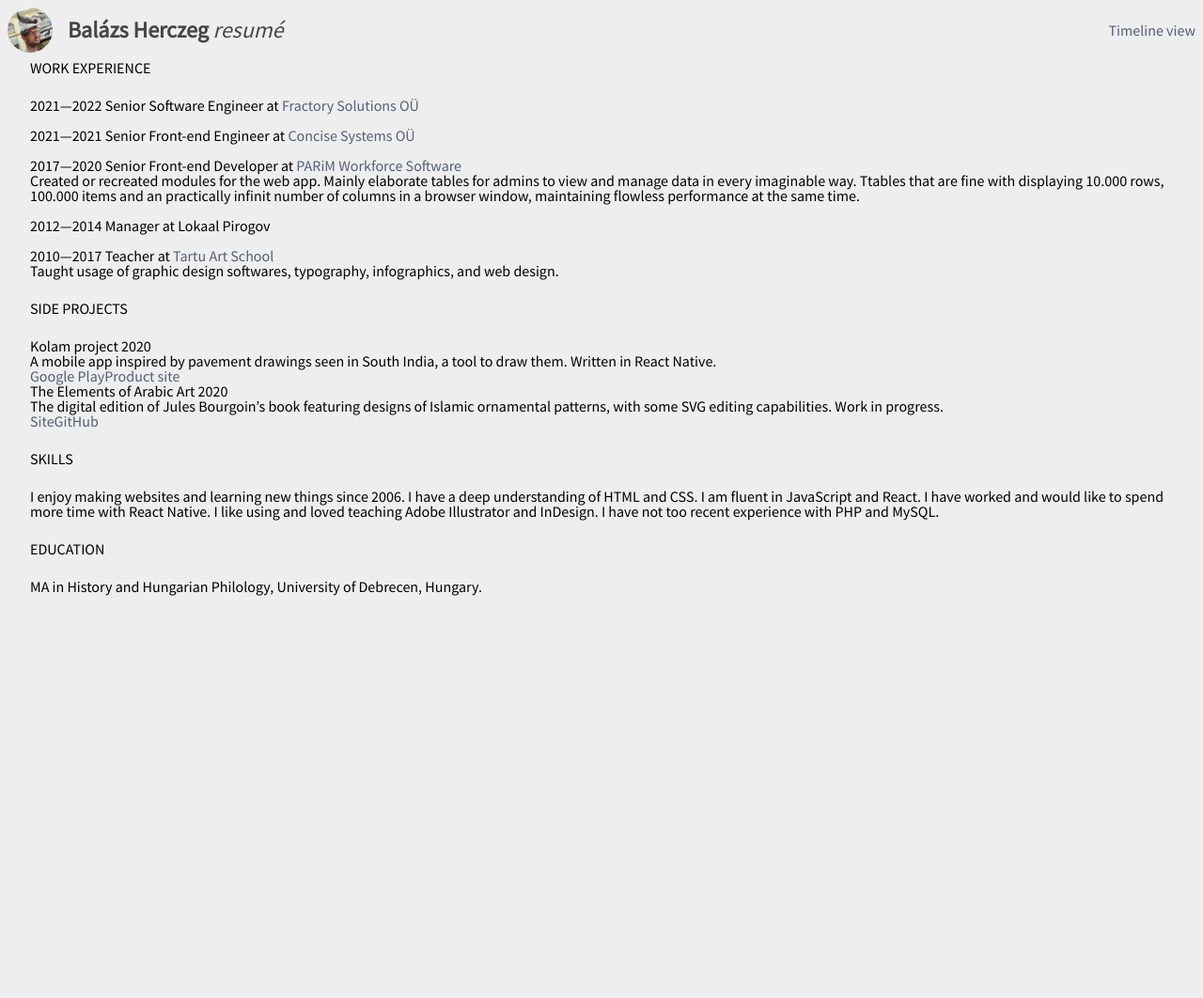
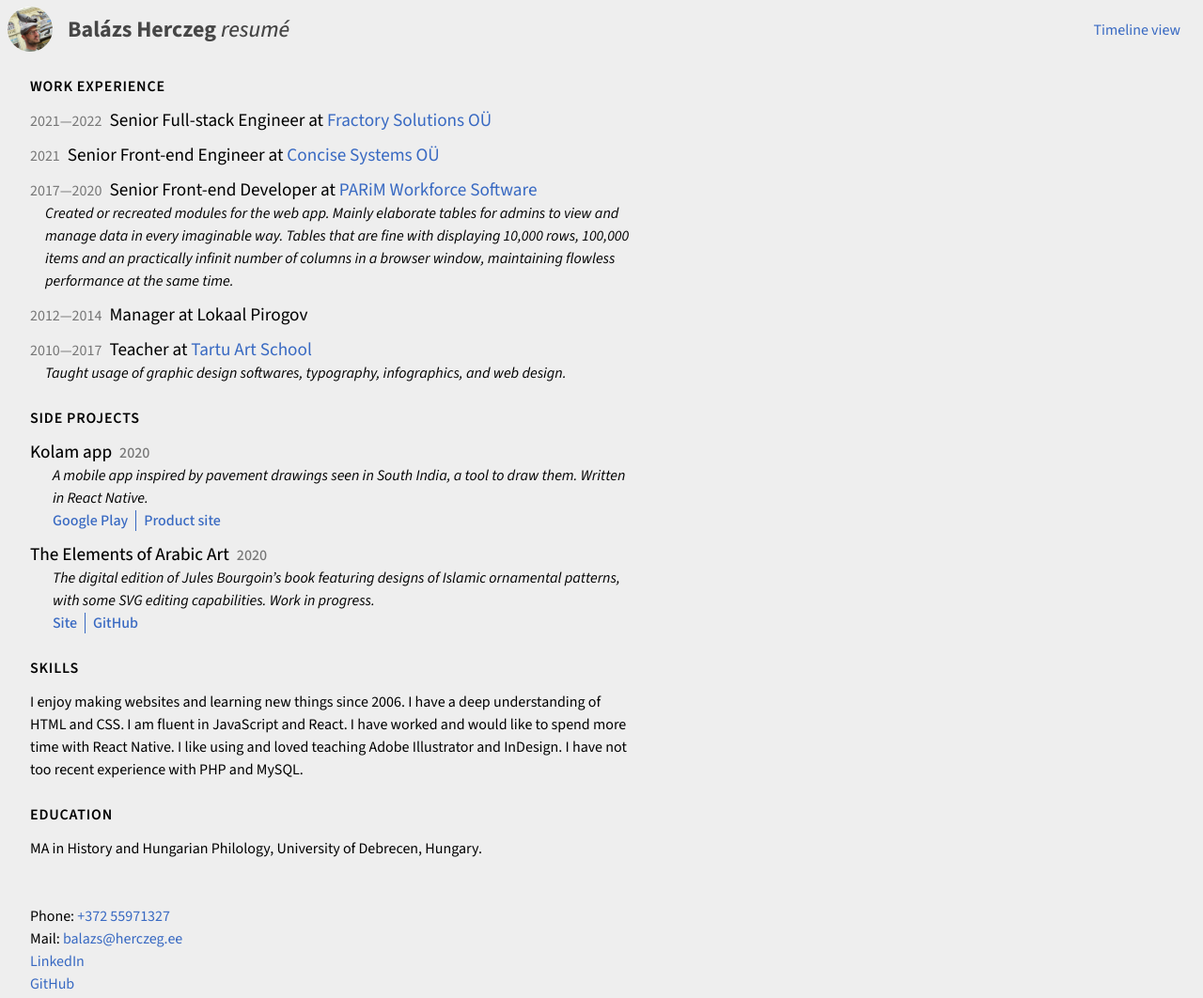
Before and after one commit to balazsherczeg/cv, a Gatsby site: page /list in a window 1280 px wide. Shown: the whole page at 94% size. Before the commit the page ends 800 px from the top, so only its background shows below. Built offline with nearby package versions, Linux system fonts and the light colour scheme; Gatsby itself is replaced by a stand-in of ours; a web font is replaced by a local one.

Commit message:
Styling list view

```diff
--- /dev/null
+++ b/gatsby-ssr.js
@@ -0,0 +1,22 @@
+import React from 'react';
+
+export const onRenderBody = ({ setHeadComponents }) => {
+  setHeadComponents([
+    <link
+      rel="preload"
+      href="/fonts/SourceSans3-Italic-VariableFont_wght.ttf"
+      as="font"
+      type="font/ttf"
+      crossOrigin="anonymous"
+      key="sourceSans3"
+    />,
+    <link
+      rel="preload"
+      href="/fonts/SourceSans3-VariableFont_wght.ttf"
+      as="font"
+      type="font/ttf"
+      crossOrigin="anonymous"
+      key="sourceSansItalic"
+    />,
+  ]);
+};
--- a/package.json
+++ b/package.json
@@ -20,7 +20,6 @@
   "dependencies": {
     "babel-plugin-styled-components": "^2.0.7",
     "gatsby": "^5.0.0",
-    "gatsby-plugin-google-fonts": "^1.0.1",
     "gatsby-plugin-styled-components": "^6.0.0",
     "markdown-to-jsx": "^7.1.7",
     "react": "^18.2.0",
--- /dev/null
+++ b/src/assets/styles/style.css
@@ -0,0 +1,46 @@
+@font-face {
+  font-family: 'Source Sans 3';
+  font-weight: 200 900;
+  font-display: swap;
+  font-style: normal;
+  src: url(/fonts/SourceSans3-VariableFont_wght.ttf) format("truetype");
+}
+
+@font-face {
+  font-family: 'Source Sans 3 Italic';
+  font-weight: 200 900;
+  font-display: swap;
+  font-style: italic;
+  src: url(/fonts/SourceSans3-Italic-VariableFont_wght.ttf) format("truetype");
+}
+
+body {
+  --backgroundColor: #eee;
+  --pageHeaderHeight: 4rem;
+  --sans: 'Source Sans 3';
+  --sansItalic: 'Source Sans 3 Italic';
+
+  background-color: var(--backgroundColor);
+  padding: 0 2em;
+  font-family: var(--sans), serif;
+}
+
+@media print {
+  body {
+    padding: 0;
+  }
+
+  * {
+    opacity: 1 !important;
+  }
+}
+
+
+* {
+  box-sizing: border-box;
+}
+
+a, a:visited {
+  text-decoration: none;
+  color: #3869c2;
+}
--- /dev/null
+++ b/src/components/Footer.tsx
@@ -0,0 +1,27 @@
+import React from 'react';
+import styled from 'styled-components';
+
+const Root = styled.footer`
+  line-height: 1.5rem;
+`;
+
+const Footer = () => (
+  <Root>
+    <ul>
+      <li>
+        Phone: <a href="tel:+37255971327">+372 55971327</a>
+      </li>
+      <li>
+        Mail: <a href="mailto:+37255971327">balazs@herczeg.ee</a>
+      </li>
+      <li>
+        <a href="https://www.linkedin.com/in/balazs-herczeg">LinkedIn</a>
+      </li>
+      <li>
+        <a href="https://github.com/balazsherczeg">GitHub</a>
+      </li>
+    </ul>
+  </Root>
+);
+
+export default Footer;
--- a/src/components/Header.tsx
+++ b/src/components/Header.tsx
@@ -1,11 +1,12 @@
 import React from 'react';
 import Portrait from 'assets/images/balazs.jpg';
 import styled from 'styled-components';
+import NoPrint from './NoPrint';
 
 const Wrapper = styled.div`
   background-color: var(--backgroundColor);
   height: 100%;
-  padding: 0 0.5rem;
+  padding: 0 1.5rem 0 0.5rem;
   display: flex;
   line-height: 1rem;
   align-items: center;
@@ -17,6 +18,11 @@ const Wrapper = styled.div`
   left: 0;
   right: 0;
   z-index: 10;
+
+  @media print {
+    padding-left: 0;
+    height: auto;
+  }
 `;
 
 const TitleWrapper = styled.div`
@@ -37,11 +43,12 @@ const Title = styled.h1`
 `;
 
 const Name = styled.span`
-  font-weight: 700;
+  font-variation-settings: 'wght' 700;
 `;
 
 const Sub = styled.span`
-  font-style: italic;
+  font-family: var(--sansItalic);
+  font-variation-settings: 'wght' 500;
 `;
 
 const Header = ({
@@ -49,12 +56,14 @@ const Header = ({
 }: React.PropsWithChildren<Record<never, never>>) => (
   <Wrapper>
     <TitleWrapper>
-      <Image src={Portrait} />
+      <NoPrint>
+        <Image src={Portrait} />
+      </NoPrint>
       <Title>
         <Name>Balázs Herczeg</Name> <Sub>resumé</Sub>
       </Title>
     </TitleWrapper>
-    {children}
+    <NoPrint>{children}</NoPrint>
   </Wrapper>
 );
 
--- a/src/components/Layout.tsx
+++ /dev/null
@@ -1,36 +0,0 @@
-import React from 'react';
-import styled, { createGlobalStyle } from 'styled-components';
-import '../assets/styles/reset.css';
-
-const GlobalStyle = createGlobalStyle`
-  body {
-    --backgroundColor: #eee;
-
-    background-color: var(--backgroundColor);
-    padding: 0 2em;
-    font-family: 'Source Sans Pro', sans-serif;
-  }
-
-  * {
-    box-sizing: border-box;
-  }
-
-  a, a:visited {
-    text-decoration: none;
-    color: #526077;
-  }
-`;
-
-const Wrapper = styled.div`
-  --pageHeaderHeight: 4rem;
-  padding-top: var(--pageHeaderHeight);
-`;
-
-const Layout = ({ children }: React.PropsWithChildren) => (
-  <Wrapper>
-    <GlobalStyle />
-    {children}
-  </Wrapper>
-);
-
-export default Layout;
--- /dev/null
+++ b/src/components/NoPrint.tsx
@@ -0,0 +1,16 @@
+import React from 'react';
+import styled from 'styled-components';
+
+const Root = styled.div`
+  @media print {
+    display: none;
+  }
+`;
+
+const NoPrint = ({
+  children,
+}: React.PropsWithChildren<Record<never, never>>) => {
+  return <Root>{children}</Root>;
+};
+
+export default NoPrint;
--- a/src/data/breaks.yaml
+++ b/src/data/breaks.yaml
@@ -1,4 +1,10 @@
 ---
+  - name: Balkan
+    period:
+      - 201107
+      - 201108
+    type: break
+    full: true
   - name: India
     period:
       - 201512
--- a/src/data/projects.yaml
+++ b/src/data/projects.yaml
@@ -1,4 +1,4 @@
-  - name: Kolam project
+  - name: Kolam app
     active:
       -
         - 201607
@@ -38,6 +38,25 @@
         url: https://play.google.com/store/apps/details?id=com.kolamapp.kolam
       - label: Product site
         url: https://kolamapp.com
+  - name: Arabic Art
+    fullName: The Elements of Arabic Art
+    color: '#4d9ba3'
+    active:
+      -
+        - 201612
+        - 201701
+      -
+        - 201711
+        - 201712
+      -
+        - 202009
+        - 202012
+    description: The digital edition of Jules Bourgoin’s book featuring designs of Islamic ornamental patterns, with some SVG editing capabilities. Work in progress.
+    links:
+      - label: Site
+        url: http://arabicart.herczeg.ee/
+      - label: GitHub
+        url: https://github.com/balazsherczeg/arabicart
   - name: Sailing
     active:
       -
@@ -63,14 +82,3 @@
       - date: 202207
         title: Trip to the Finnish Archipelago
     type: project
-  - name: The Elements of Arabic Art
-    active:
-      -
-        - 202009
-        - 202012
-    description: The digital edition of Jules Bourgoin’s book featuring designs of Islamic ornamental patterns, with some SVG editing capabilities. Work in progress.
-    links:
-      - label: Site
-        url: http://arabicart.herczeg.ee/
-      - label: GitHub
-        url: https://github.com/balazsherczeg/arabicart
--- a/src/data/work.yaml
+++ b/src/data/work.yaml
@@ -29,7 +29,7 @@
     color: '#EB008B'
     events:
       - date: 200901
-        title: Evenenig classes on web-design
+        title: Giving evening classes on web-design
       - date: 201001
         title: Web design and some coding
       - date: 201009
@@ -78,7 +78,7 @@
         title: Wage calculation module
       - date: 202005
         title: Finished the most complex wage calculation module ever
-    description: Created or recreated modules for the web app. Mainly elaborate tables for admins to view and manage data in every imaginable way. Ttables that are fine with displaying 10.000 rows, 100.000 items and an practically infinit number of columns in a browser window, maintaining flowless performance at the same time.
+    description: Created or recreated modules for the web app. Mainly elaborate tables for admins to view and manage data in every imaginable way. Tables that are fine with displaying 10,000 rows, 100,000 items and an practically infinit number of columns in a browser window, maintaining flowless performance at the same time.
   - name: Concise
     fullName: Concise Systems OÜ
     url: https://concise.ee
@@ -92,7 +92,7 @@
   - name: Fractory
     fullName: Fractory Solutions OÜ
     url: https://fractory.com
-    position: Senior Software Engineer
+    position: Senior Full-stack Engineer
     type: work
     active:
       -
--- a/src/views/List/List.tsx
+++ b/src/views/List/List.tsx
@@ -1,7 +1,8 @@
 import React from 'react';
 import 'assets/styles/reset.css';
+import 'assets/styles/style.css';
+import Footer from 'components/Footer';
 import Header from 'components/Header';
-import Layout from 'components/Layout';
 import { Link } from 'gatsby';
 import styled from 'styled-components';
 import type { Project as ProjectType } from 'data/projects';
@@ -11,21 +12,53 @@ import works from 'data/work.yaml';
 import Project from './components/Project';
 import Work from './components/Work';
 
-const SectionTitle = styled.h2`
-  text-transform: uppercase;
-  margin-bottom: 1.5rem;
+const Layout = styled.div`
+  padding-top: var(--pageHeaderHeight);
+  padding-bottom: 3rem;
+
+  & .positioner {
+    padding-top: 1rem;
+    display: flex;
+    flex-direction: column;
+    gap: 3rem;
+  }
+
+  @media print {
+    padding-top: 1.5rem;
+    padding-bottom: 0;
+
+    & .positioner {
+      flex-direction: column-reverse;
+      gap: 1.5rem;
+    }
+  }
 `;
 
 const Main = styled.main`
   display: flex;
   flex-direction: column;
   gap: 1.5rem;
-`;
+  max-width: 40em;
 
-const Items = styled.div`
+  line-height: 1.5rem;
+
+  & .sectionTitle {
+    text-transform: uppercase;
+    font-variation-settings: 'wght' 600;
+    letter-spacing: 0.05rem;
+    font-size: 1rem;
+    opacity: 0.7rem;
+  }
+
+  & .items {
     display: flex;
     flex-direction: column;
-  gap: 1rem;
+    gap: 0.75rem;
+  }
+
+  & .footerWrapper {
+    padding-top: 2rem;
+  }
 `;
 
 const List = () => {
@@ -35,21 +68,20 @@ const List = () => {
         <Link to="/">Timeline view</Link>
       </Header>
 
+      <div className="positioner">
         <Main>
-        <div>
-          <SectionTitle>Work experience</SectionTitle>
-          <Items>
+          <div className="items">
+            <h2 className="sectionTitle">Work experience</h2>
             {(works as WorkType[])
               .sort((a, b) => b.active[0][0] - a.active[0][0])
               .filter((work) => !work.forget)
               .map((work) => (
                 <Work key={work.name} work={work} />
               ))}
-          </Items>
           </div>
 
-        <div>
-          <SectionTitle>Side projects</SectionTitle>
+          <div className="items">
+            <h2 className="sectionTitle">Side projects</h2>
             {(projects as ProjectType[])
               .filter((project) => !project.ignoreInList)
               .map((project) => (
@@ -57,25 +89,28 @@ const List = () => {
               ))}
           </div>
 
-        <div>
-          <SectionTitle>Skills</SectionTitle>
+          <div className="items">
+            <h2 className="sectionTitle">Skills</h2>
             <p>
-            I enjoy making websites and learning new things since 2006. I have a
-            deep understanding of HTML and CSS. I am fluent in JavaScript and
-            React. I have worked and would like to spend more time with React
-            Native. I like using and loved teaching Adobe Illustrator and
-            InDesign. I have not too recent experience with PHP and MySQL.
+              I enjoy making websites and learning new things since 2006. I have
+              a deep understanding of HTML and CSS. I am fluent in JavaScript
+              and React. I have worked and would like to spend more time with
+              React Native. I like using and loved teaching Adobe Illustrator
+              and InDesign. I have not too recent experience with PHP and MySQL.
             </p>
           </div>
 
-        <div>
-          <SectionTitle>Education</SectionTitle>
+          <div className="items">
+            <h2 className="sectionTitle">Education</h2>
             <p>
               MA in History and Hungarian Philology, University of Debrecen,
               Hungary.
             </p>
           </div>
         </Main>
+
+        <Footer />
+      </div>
     </Layout>
   );
 };
--- a/src/views/List/components/Interval.tsx
+++ /dev/null
@@ -1,13 +0,0 @@
-import React from 'react';
-
-// import styled from 'styled-components';
-
-export const getYear = (date: number) => String(date).slice(0, 4);
-
-const Project = ({ active }: { active: [number, number][] }) => (
-  <span>
-    {getYear(active[0][0])}—{getYear(active[active.length - 1][1])}
-  </span>
-);
-
-export default Project;
--- a/src/views/List/components/Project.tsx
+++ b/src/views/List/components/Project.tsx
@@ -2,9 +2,39 @@ import React from 'react';
 import styled from 'styled-components';
 import type { Project as ProjectType } from 'data/projects';
 
-const Description = styled.div`
+const Root = styled.div`
   fontsize: 12px;
   fontstyle: italic;
+
+  & .name {
+    font-variation-settings: 'wght' 450;
+    font-size: 1.2rem;
+    margin-right: 0.5rem;
+  }
+
+  & .year {
+    opacity: 0.5;
+    font-variation-settings: 'wght' 500;
+  }
+
+  & .description {
+    font-family: var(--sansItalic);
+    padding-left: 1.5rem;
+  }
+
+  & .links {
+    font-variation-settings: 'wght' 500;
+    padding-left: 1.5rem;
+
+    a:not(:last-child) {
+      margin-right: 0.5rem;
+    }
+
+    a:not(:first-child) {
+      padding-left: 0.5rem;
+      border-left: 1px solid;
+    }
+  }
 `;
 
 export const getYear = (date: number) => String(date).slice(0, 4);
@@ -14,15 +44,20 @@ const Project = ({
 }: {
   project: ProjectType;
 }) => (
-  <p>
-    {fullName ?? name} {getYear(active[active.length - 1][1])}
-    {!!description && <Description>{description}</Description>}
-    {links.map((link) => (
-      <a key={link.url} href={link.url}>
-        {link.label}
-      </a>
-    ))}
-  </p>
+  <Root>
+    <h3>
+      <span className="name">{fullName ?? name}</span>
+      <span className="year">{getYear(active[active.length - 1][1])}</span>
+    </h3>
+    <div className="description">{description}</div>
+    <div className="links">
+      {links.map((link) => (
+        <a key={link.url} href={link.url}>
+          {link.label}
+        </a>
+      ))}
+    </div>
+  </Root>
 );
 
 export default Project;
--- a/src/views/List/components/Work.tsx
+++ b/src/views/List/components/Work.tsx
@@ -1,23 +1,50 @@
 import React from 'react';
 import styled from 'styled-components';
 import type { Work as WorkType } from 'data/work';
-import Interval from './Interval';
 
-const Description = styled.div`
-  fontsize: 12px;
-  fontstyle: italic;
+const Root = styled.div`
+  & .interval {
+    opacity: 0.5;
+    font-variation-settings: 'wght' 400;
+    margin-right: 0.5rem;
+  }
+
+  .name {
+    font-variation-settings: 'wght' 400;
+    font-size: 1.2rem;
+  }
+
+  & .description {
+    font-family: var(--sansItalic);
+    padding-left: 1rem;
+  }
 `;
+
+const getYear = (date: number) => String(date).slice(0, 4);
+
+const renderYears = (date1: number, date2: number) => {
+  const year1 = getYear(date1);
+  const year2 = getYear(date2);
+  return year1 === year2 ? year1 : `${year1}—${year2}`;
+};
 
 const Work = ({
   work: { name, fullName, active, position, url, description },
 }: {
   work: WorkType;
 }) => (
-  <p>
-    <Interval active={active} /> {position} at{' '}
-    {url ? <a href={url}>{fullName ?? name}</a> : fullName ?? name}
-    {!!description && <Description>{description}</Description>}
-  </p>
+  <Root>
+    <h3>
+      <i className="interval">
+        {renderYears(active[0][0], active[active.length - 1][1])}
+      </i>
+      <span className="name">
+        {position} at{' '}
+        {url ? <a href={url}>{fullName ?? name}</a> : fullName ?? name}
+      </span>
+    </h3>
+    {!!description && <div className="description">{description}</div>}
+  </Root>
 );
 
 export default Work;
```
Also changed, not shown: gatsby-config.ts (+0 -7 lines), src/views/Timeline/App.jsx (+6 -9 lines), static/fonts/SourceSans3-Italic-VariableFont_wght.ttf (added), static/fonts/SourceSans3-VariableFont_wght.ttf (added). Lines whose indentation alone changed are shown as unchanged.
